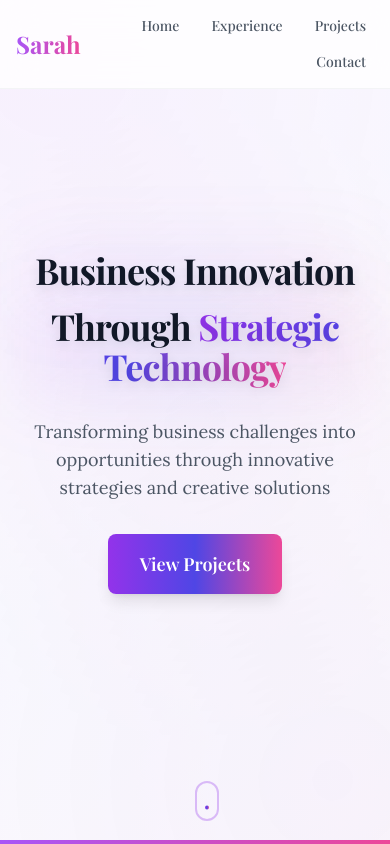
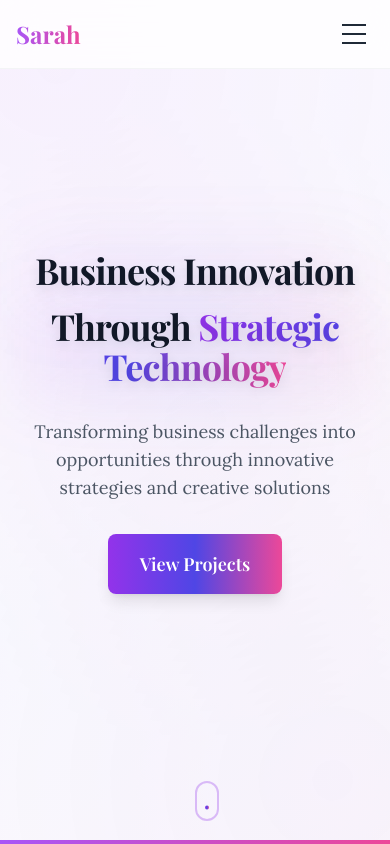
Before and after one commit to Wais-A/Business-portfolio, a Next.js app: page / in a window 390 px wide. Shown: the top 844 px of the page. Built offline with nearby package versions, Linux system fonts and the light colour scheme; a web font is replaced by a local one.

Commit message:
Update navigation.tsx

```diff
--- a/src/components/navigation.tsx
+++ b/src/components/navigation.tsx
@@ -1,7 +1,7 @@
 "use client";
 
 import { motion } from "framer-motion";
-import { useCallback } from "react";
+import { useState, useCallback } from "react";
 
 const menuItems = [
   { name: "Home", href: "#home" },
@@ -11,20 +11,22 @@ const menuItems = [
 ];
 
 export function Navigation() {
-  // Example offset for a fixed header:
-  const headerOffset = 80;
+  const [isOpen, setIsOpen] = useState(false);
 
-  const handleClick = useCallback((href: string) => {
-    // Home case
+  // Optional offset for fixed header
+  const scrollToHref = useCallback((href: string) => {
+    // If linking to top of page
     if (href === "#home") {
       window.scrollTo({ top: 0, behavior: "smooth" });
       return;
     }
 
+    const offset = 80; // Adjust to match your header height
     const element = document.querySelector(href);
+
     if (element) {
-      const elemRect = element.getBoundingClientRect().top + window.pageYOffset;
-      const offsetPosition = elemRect - headerOffset;
+      const elemTop = element.getBoundingClientRect().top + window.pageYOffset;
+      const offsetPosition = elemTop - offset;
 
       window.scrollTo({
         top: offsetPosition,
@@ -33,6 +35,11 @@ export function Navigation() {
     }
   }, []);
 
+  const handleClick = (href: string) => {
+    setIsOpen(false);
+    scrollToHref(href);
+  };
+
   return (
     <motion.header
       className="fixed top-0 left-0 right-0 z-[100] bg-white/80 backdrop-blur-lg border-b border-gray-100"
@@ -40,7 +47,8 @@ export function Navigation() {
       animate={{ y: 0 }}
       transition={{ duration: 0.6 }}
     >
-      <nav className="container mx-auto px-4 py-4 flex items-center justify-between">
+      <nav className="container mx-auto px-4 py-4">
+        <div className="flex items-center justify-between">
           {/* Logo */}
           <motion.button
             onClick={() => handleClick("#home")}
@@ -51,13 +59,15 @@ export function Navigation() {
             Sarah
           </motion.button>
 
-        {/* Responsive Inline Nav */}
-        <div className="flex flex-wrap items-center justify-end gap-4 text-sm sm:text-base">
+          {/* Desktop Navigation */}
+          <div className="hidden md:flex items-center
+                          gap-4 text-sm /* Make text smaller */
+                          whitespace-nowrap /* Prevent wrapping */">
             {menuItems.map((item) => (
               <motion.button
                 key={item.name}
                 onClick={() => handleClick(item.href)}
-              className="text-gray-600 hover:text-purple-500 transition-colors font-medium px-2"
+                className="text-gray-600 hover:text-purple-500 transition-colors font-medium"
                 whileHover={{ y: -2 }}
                 whileTap={{ y: 0 }}
               >
@@ -65,6 +75,63 @@ export function Navigation() {
               </motion.button>
             ))}
           </div>
+
+          {/* Mobile Menu Button */}
+          <motion.button
+            type="button"
+            className="md:hidden p-2"
+            onClick={() => setIsOpen(!isOpen)}
+            whileHover={{ scale: 1.05 }}
+            whileTap={{ scale: 0.95 }}
+          >
+            {/* Mobile menu icon */}
+            <div className="w-6 h-5 flex flex-col justify-between">
+              {/* Top bar */}
+              <motion.span
+                className="w-full h-0.5 bg-gray-800"
+                animate={isOpen ? { rotate: 45, y: 10 } : { rotate: 0, y: 0 }}
+                transition={{ duration: 0.2 }}
+              />
+              {/* Middle bar */}
+              <motion.span
+                className="w-full h-0.5 bg-gray-800"
+                animate={isOpen ? { opacity: 0 } : { opacity: 1 }}
+                transition={{ duration: 0.2 }}
+              />
+              {/* Bottom bar */}
+              <motion.span
+                className="w-full h-0.5 bg-gray-800"
+                animate={isOpen ? { rotate: -45, y: -10 } : { rotate: 0, y: 0 }}
+                transition={{ duration: 0.2 }}
+              />
+            </div>
+          </motion.button>
+        </div>
+
+        {/* Mobile Menu */}
+        {isOpen && (
+          <motion.div
+            className="md:hidden"
+            initial={{ opacity: 0, height: 0 }}
+            animate={{ opacity: 1, height: "auto" }}
+            exit={{ opacity: 0, height: 0 }}
+            transition={{ duration: 0.2 }}
+          >
+            <div className="py-4 space-y-4">
+              {menuItems.map((item) => (
+                <motion.button
+                  key={item.name}
+                  onClick={() => handleClick(item.href)}
+                  className="block w-full text-left text-gray-600 hover:text-purple-500 transition-colors font-medium"
+                  whileHover={{ x: 10 }}
+                  transition={{ duration: 0.2 }}
+                >
+                  {item.name}
+                </motion.button>
+              ))}
+            </div>
+          </motion.div>
+        )}
       </nav>
     </motion.header>
   );
```
Lines whose indentation alone changed are shown as unchanged.
